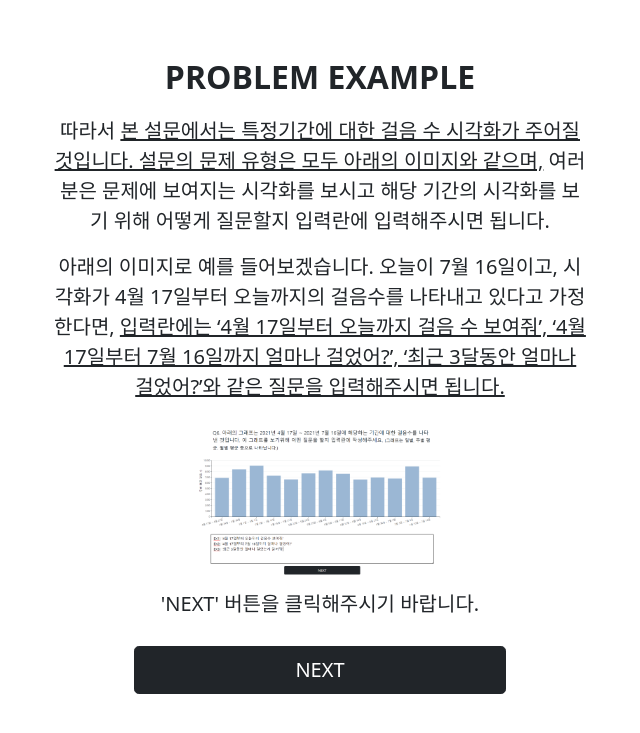
After one commit to sujinhur/survey_form, a Django app: page /survey/problem_example in a window 1280 px wide. The commit adds this page. Shown: the top 733 px of the page, without its empty margins (320-960 px from the left). Run offline with Django 3.2, Linux system fonts and the light colour scheme; some libraries are stand-ins or nearby versions.

Commit message:
modify html and add problem example

```diff
--- a/svform/survey/urls.py
+++ b/svform/survey/urls.py
@@ -10,6 +10,7 @@ from . import views
 urlpatterns = [
     path('', views.introduce, name='introduce'),
     path('example', views.example, name='example'),
+    path('problem_example', views.problem_example, name='problem_example'),
     path('attention', views.attention, name='attention'),
     path('problem/<int:page_index>', views.problem, name='problem'),
     url(r'^problem/(?P<page_index>\w{0,50})', views.problem, name='problem'),
--- a/svform/survey/views.py
+++ b/svform/survey/views.py
@@ -18,6 +18,10 @@ def introduce(request):
 def example(request):
 
     return render(request, 'survey/example.html')
+
+# 문제 예시 페이지
+def problem_example(request):
+    return render(request, 'survey/problem_example.html')
 
 # 주의사항 페이지
 def attention(request):
--- a/svform/templates/survey/attention.html
+++ b/svform/templates/survey/attention.html
@@ -10,7 +10,7 @@
         <div class="row d-grid col-6 mx-auto text-center">
             <p class="lead"><strong><u>오늘은 {{ today }} 입니다.</u></strong></p>
 
-            <p class="lead"><strong><u>설문을 진행하면서 그래프에 문제가 있어 보인다면 입력란에 ‘오류’라고 입력하시고 ‘NEXT’ 버튼을 클릭해주시기 바랍니다.</u></strong></p>
+            <p class="lead"><strong><u>설문을 진행하면서 시각화에 문제가 있어 보인다면 입력란에 ‘오류’라고 입력하시고 ‘NEXT’ 버튼을 클릭해주시기 바랍니다.</u></strong></p>
 
             <p class="lead"><strong>‘NEXT’ 버튼을 클릭하시면 설문이 시작됩니다.</strong></p>
         </div>
--- a/svform/templates/survey/intro.html
+++ b/svform/templates/survey/intro.html
@@ -9,8 +9,9 @@
         </div>
         <div class="row d-grid col-6 mx-auto text-center">
             <p  class="lead"><strong>본 설문은 챗봇기반의 데이터 시각화 인공지능 모델을 만들기 위한 데이터를 수집하기 위해 개발되었습니다.</strong></p>
-            <p class="lead"><strong>설문은 총 30문항으로 이루어져 있으며 각각 다른 그래프를 보여줄 것입니다.
-                각 그래프는 2020년도 1월부터 현재시점까지의 걸음 수 데이터로 일별, 주별 평균, 월별 평균 등의 그래프를 보여줄 것입니다.</strong> </p>
+            <p class="lead"><strong><u>설문은 총 30문항으로 이루어져 있으며 모두 같은 유형이지만 각각 다른 시각화를 보여줄 것입니다.
+                각 시각화는 2020년도 1월부터 오늘까지의 걸음 수 데이터로 일별, 주별 평균, 월별 평균 등의 시각화를 보여줄 것입니다.
+                </u></strong> </p>
             <p class="lead"><strong>설문을 시작하려면 'START' 버튼을 클릭해주시기 바랍니다.</strong></p>
         </div>
         <div class="d-grid col-4 mx-auto">
--- a/svform/templates/survey/problem.html
+++ b/svform/templates/survey/problem.html
@@ -4,8 +4,8 @@
 
     <div class = "container">
         <div class="row">
-            <h3 style="line-height: 150%;">Q{{ page_index }}. 아래의 그래프는 {{ date_period }}에 해당하는 기간에 대한 걸음수를 나타낸 것입니다. 이 그래프를 보기위해 어떤 질문을 할지 입력란에 작성해주세요.
-                <small>(그래프는 일별, 주별 평균, 월별 평균 등으로 나타납니다.)</small></h3>
+            <h3 style="line-height: 150%;">Q{{ page_index }}. 아래의 시각화는 {{ date_period }}에 해당하는 기간에 대한 걸음수를 나타낸 것입니다. 이 시각화를 보기위해 어떤 질문을 할지 입력란에 작성해주세요.
+                <small>(시각화는 일별, 주별 평균, 월별 평균 등으로 나타납니다.)</small></h3>
         </div>
 
         <div class="d-grid justify-content-md-center">
--- /dev/null
+++ b/svform/templates/survey/problem_example.html
@@ -0,0 +1,31 @@
+{% extends "survey/base.html" %}
+
+{% block content %}
+
+
+    <div class="container">
+        <div class="row">
+            <h2 class="text-center">PROBLEM EXAMPLE</h2>
+        </div>
+        <div class="row d-grid col-6 mx-auto text-center">
+            <p class="lead"><strong>따라서 <u>본 설문에서는 특정기간에 대한 걸음 수 시각화가 주어질 것입니다. 설문의 문제 유형은 모두 아래의 이미지와 같으며,</u>
+                여러분은 문제에 보여지는 시각화를 보시고 해당 기간의 시각화를 보기 위해 어떻게 질문할지 입력란에 입력해주시면 됩니다.
+            </strong></p>
+            <p class="lead"><strong>아래의 이미지로 예를 들어보겠습니다. 오늘이 7월 16일이고, 시각화가 4월 17일부터 오늘까지의 걸음수를 나타내고 있다고 가정한다면,
+                <u>입력란에는 ‘4월 17일부터 오늘까지 걸음 수 보여줘’, ‘4월 17일부터 7월 16일까지 얼마나 걸었어?’, ‘최근 3달동안 얼마나 걸었어?’와 같은 질문을 입력해주시면 됩니다.</u>
+            </strong></p>
+        </div>
+        <div class="row d-grid col-3 mx-auto text-center">
+            <img src="/static/img/problem_example.png">
+        </div>
+        <div class="row d-grid col-6 mx-auto text-center">
+            <p class="lead"><strong>'NEXT' 버튼을 클릭해주시기 바랍니다.</strong></p>
+        </div>
+        <div class="d-grid col-4 mx-auto">
+            <button style="margin-bottom: 10%;" type="button" class="btn btn-dark btn-lg" onclick="location.href='attention'">NEXT</button>
+        </div>
+
+
+    </div>
+
+{% endblock %}
```
Also changed, not shown: svform/static/js/barchart.js (+6 -6 lines), svform/templates/survey/example.html (+4 -3 lines), svform/static/img/problem_example.PNG (added).
